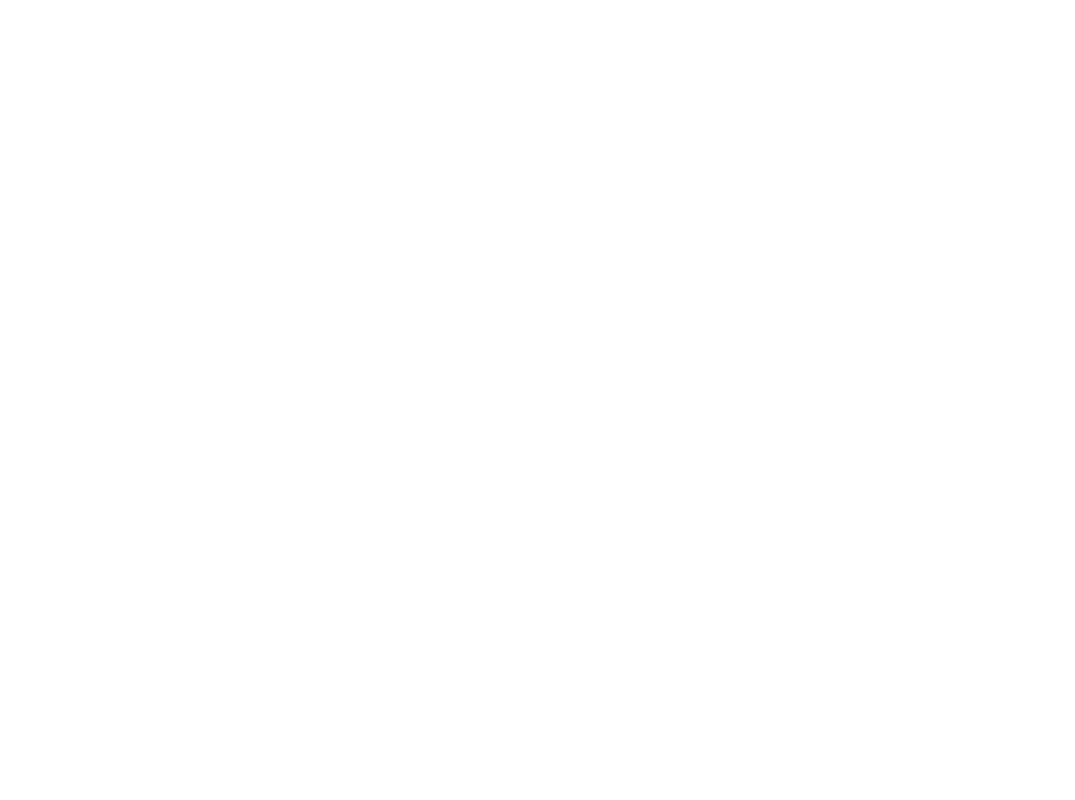
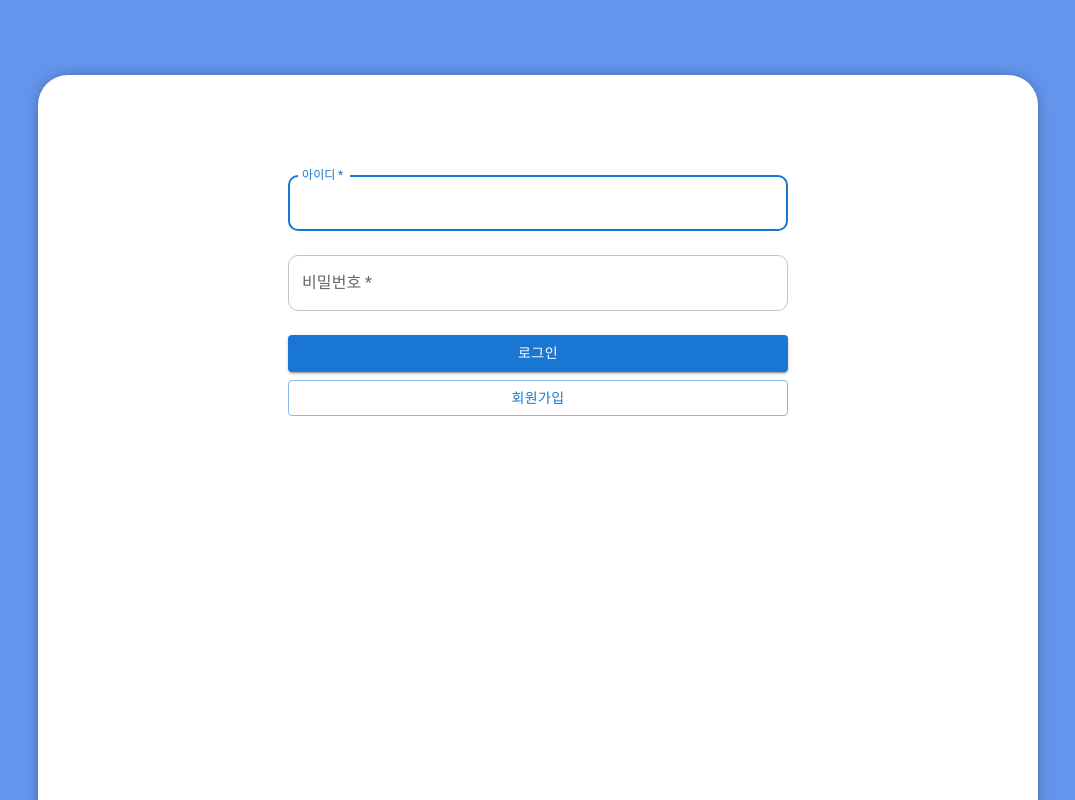
Before and after one commit to KarmaPol/MusicIdea_front, a React (Create React App) app: page /login in a window 1280 px wide. Before the commit this address had no page. Shown: the top 800 px of the page, without its empty margins (102-1177 px from the left). Built offline with nearby package versions, Linux system fonts and the light colour scheme; what react-dimensions, react-piano would draw is missing.

Commit message:
FEAT : comment, login, logout ui 추가

```diff
--- a/src/App.js
+++ b/src/App.js
@@ -2,12 +2,14 @@
 import { Route, Routes } from "react-router-dom";
 import WritePage from "./pages/WritePage";
 import MainPage from "./pages/MainPage";
+import LoginPage from "./pages/LoginPage";
 
 function App() {
   return (
     <Routes>
       <Route path="" element={<MainPage />} />
       <Route path="/write" element={<WritePage />} />
+      <Route path="/login" element={<LoginPage />} />
     </Routes>
   );
 }
--- a/src/components/Bulletin.css
+++ b/src/components/Bulletin.css
@@ -9,3 +9,7 @@
 .like {
     margin-left : 20px;
 }
+
+.inputRounded .MuiOutlinedInput-root {
+    border-radius: 10px;
+  }
--- /dev/null
+++ b/src/pages/LoginPage.js
@@ -0,0 +1,152 @@
+import React, { useEffect, useState, useContext, useRef } from "react";
+import {
+  Container,
+  Typography,
+  Box,
+  Avatar,
+  Grid,
+  Stack,
+  TextField,
+  Button,
+} from "@mui/material";
+import { useNavigate } from "react-router-dom";
+import { zustandStore } from "../zustand/zustandStore";
+
+import "./WritePage.css";
+import { motion } from "framer-motion";
+
+export default function LoginPage() {
+  const [title, setTitle] = useState("");
+
+  const navigate = useNavigate();
+
+  const getUserToken = zustandStore((state) => state.getUserToken);
+  const setUserToken = zustandStore((state) => state.setUserToken);
+  const userSignUp = zustandStore((state) => state.userSignUp);
+
+
+  const onClickLoginButton = async () => {
+    // const token = await getUserToken(account);
+    // setUserToken(token);
+    navigate("/");
+  };
+
+  const onClickSignupButtion = () => {
+    userSignUp(account);
+  };
+
+  const [account, setAccount] = useState({
+    userID: "",
+    userPW: "",
+  });
+
+  const onChangeUserAccount = (e) => {
+    setAccount({
+      ...account,
+      [e.target.name]: e.target.value,
+    });
+  };
+
+  console.log(account);
+
+  return (
+    <Box
+      sx={{
+        width: "100vw",
+        minHeight: "2000px",
+        backgroundColor: "#6495ED",
+        padding: "50px",
+        boxSizing: "border-box",
+        display: "flex",
+        border: 1,
+        borderColor: "#6495ED",
+        justifyContent: "center",
+      }}
+    >
+      <motion.div
+        className={"bulletin"}
+        initial={{ opacity: 0, scale: 0.9 }}
+        animate={{ opacity: 1, scale: 1 }}
+        transition={{
+          duration: 0.8,
+          delay: 0.5,
+          ease: [0, 0.71, 0.2, 1.01],
+        }}
+      >
+        <Box
+          className="mainbox"
+          sx={{
+            width: "1000px",
+            minHeight: "2000px",
+            backgroundColor: "#ffffff",
+            boxShadow: "0px 0px 20px -10px #000",
+            mt: "24px",
+
+            borderRadius: "30px",
+            display: "flex",
+            justifyContent: "center",
+          }}
+        >
+          <Stack
+            spacing={3}
+            sx={{
+              display: "flex",
+              mt: "100px",
+              alignItems: "center",
+            }}
+          >
+            <Box
+              sx={{
+                width: "500px",
+              }}
+            >
+              <TextField
+                className="inputRounded"
+                required
+                fullWidth
+                autoFocus
+                onChange={(e) => onChangeUserAccount(e)}
+                id="userID"
+                name="userID"
+                label="아이디"
+                variant="outlined"
+                autoComplete="userID"
+              />
+            </Box>{" "}
+            <Box
+              sx={{
+                width: "500px",
+              }}
+            >
+              <TextField
+                className="inputRounded"
+                required
+                fullWidth
+                onChange={(e) => onChangeUserAccount(e)}
+                id="userPW"
+                name="userPW"
+                label="비밀번호"
+                variant="outlined"
+                autoComplete="userPW"
+                type="password"
+              />
+            </Box>
+            <Stack width="500px" spacing={1}>
+              <Button
+                type="submit"
+                fullWidth
+                variant="contained"
+                onClick={onClickLoginButton}
+              >
+                로그인
+              </Button>
+              <Button type="submit" fullWidth variant="outlined">
+                회원가입
+              </Button>
+            </Stack>
+          </Stack>
+        </Box>
+      </motion.div>
+    </Box>
+  );
+}
--- a/src/pages/MainPage.js
+++ b/src/pages/MainPage.js
@@ -12,13 +12,84 @@
 import { useNavigate } from "react-router-dom";
 import "./WritePage.css";
 import Bulletin from "../components/Bulletin";
+import { zustandStore } from "../zustand/zustandStore";
 import { motion } from "framer-motion";
 
 export default function MainPage() {
+  const getPosts = zustandStore((state) => state.getPosts);
+  const cleanUserToken = zustandStore((state) => state.cleanUserToken);
+
+  const onClickLogoutButton = () => {
+    cleanUserToken();
+  };
+
+  const fetchPosts = async () => {
+    const posts = await getPosts;
+    setPosts(posts);
+  };
+
+  useEffect(() => {
+    // fetchPosts();
+  }, []);
+
+  const [posts, setPosts] = useState([
+    {
+      postID: "1",
+      postTitle: "테스트 제목1",
+      authorID: "1234",
+    },
+    {
+      postID: "1",
+      postTitle: "테스트 제목2",
+      authorID: "1234",
+    },
+    {
+      postID: "1",
+      postTitle: "테스트 제목3",
+      authorID: "1234",
+    },
+    {
+      postID: "1",
+      postTitle: "테스트 제목4",
+      authorID: "1234",
+    },
+    {
+      postID: "1",
+      postTitle: "테스트 제목5",
+      authorID: "1234",
+    },
+    {
+      postID: "1",
+      postTitle: "테스트 제목6",
+      authorID: "1234",
+    },
+    {
+      postID: "1",
+      postTitle: "테스트 제목7",
+      authorID: "1234",
+    },
+    {
+      postID: "1",
+      postTitle: "테스트 제목8",
+      authorID: "1234",
+    },
+    {
+      postID: "1",
+      postTitle: "테스트 제목9",
+      authorID: "1234",
+    },
+  ]);
+
+  console.log(posts.slice(0, 3));
+
   const navigate = useNavigate();
 
   function onClickPostButton() {
     navigate("/write");
+  }
+
+  function onClickLoginButton() {
+    navigate("/login");
   }
 
   return (
@@ -75,12 +146,30 @@
             >
               <Avatar />
               <Typography variant="h5">user</Typography>
+              <motion.div whileHover={{ scale: 1.1 }}>
+                <Button
+                  variant="contained"
+                  sx={{ fontSize: 15 }}
+                  onClick={onClickLoginButton}
+                >
+                  로그인
+                </Button>
+              </motion.div>{" "}
+              <motion.div whileHover={{ scale: 1.1 }}>
+                <Button
+                  variant="contained"
+                  sx={{ fontSize: 15 }}
+                  onClick={onClickLogoutButton}
+                >
+                  로그아웃
+                </Button>
+              </motion.div>
             </Stack>
 
             <motion.div whileHover={{ scale: 1.1 }}>
               <Button
                 variant="contained"
-                sx={{ fontSize: 24 }}
+                sx={{ fontSize: 15 }}
                 onClick={onClickPostButton}
               >
                 작성
@@ -95,9 +184,9 @@
               justifyContent: "center",
             }}
           >
-            <Bulletin />
-            <Bulletin />
-            <Bulletin />
+            {posts.slice(0, 3).map((post) => (
+              <Bulletin post={post} />
+            ))}
           </Stack>
           <Stack
             direction="row"
@@ -107,9 +196,9 @@
               justifyContent: "center",
             }}
           >
-            <Bulletin />
-            <Bulletin />
-            <Bulletin />
+            {posts.slice(3, 6).map((post) => (
+              <Bulletin post={post} />
+            ))}
           </Stack>
           <Stack
             direction="row"
@@ -119,9 +208,9 @@
               justifyContent: "center",
             }}
           >
-            <Bulletin />
-            <Bulletin />
-            <Bulletin />
+            {posts.slice(6, 9).map((post) => (
+              <Bulletin post={post} />
+            ))}
           </Stack>
         </Stack>
       </Box>
--- a/src/pages/WritePage.js
+++ b/src/pages/WritePage.js
@@ -48,6 +48,7 @@
             //   border: 1,
             backgroundColor: "#ffffff",
             boxShadow: "0px 0px 20px -10px #000",
+            mt: "24px",
 
             borderRadius: "30px",
             display: "flex",
--- /dev/null
+++ b/src/zustand/zustandStore.js
@@ -0,0 +1,54 @@
+import create from "zustand";
+import axios from "axios";
+import { DiscFull } from "@mui/icons-material";
+
+export const zustandStore = create((set, get) => ({
+  userToken: localStorage.getItem("userToken")
+    ? localStorage.getItem("userToken")
+    : "not logined",
+  setUserToken: (_token) => {
+    set((state) => ({ userToken: _token }));
+    localStorage.setItem("userToken", _token);
+  },
+  getUserToken: async (_account) => {
+    const token = await axios.post("주소", _account);
+    return token;
+  },
+  cleanUserToken: () => {
+    set((state) => ({ userToken: "not logined" }));
+    localStorage.clear();
+  },
+  userSignUp: async (_account) => {
+    axios.post("주소", _account);
+  },
+
+  getPosts: async () => {
+    const response = await axios.get("주소");
+
+    return response;
+  },
+
+  submitPost: async (_post) => {
+    const config = {
+      Authorization: "Token " + get().userToken,
+    };
+
+    axios.post("주소", _post, config);
+  },
+
+  submitComment: async (_comment) => {
+    const config = {
+      Authorization: "Token " + get().userToken,
+    };
+
+    axios.post("주소", _comment, config);
+  },
+
+  deleteComment: async (_commentID) => {
+    const config = {
+      Authorization: "Token " + get().userToken,
+    };
+
+    axios.post(`주소/${_commentID}`, config);
+  },
+}));
```
Also changed, not shown: src/components/Bulletin.js (+13 -16 lines), src/components/Commnt.js (+104 -14 lines).
